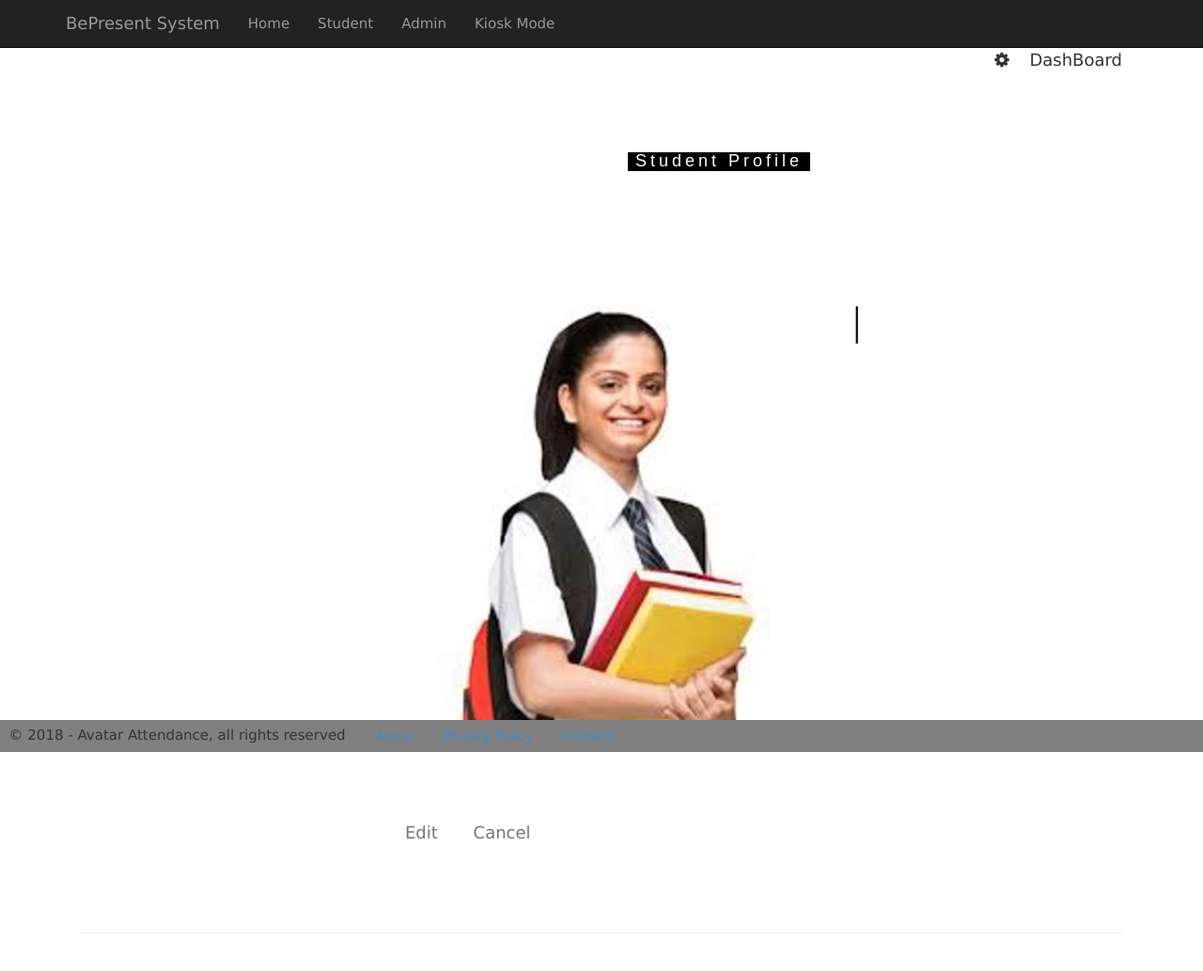
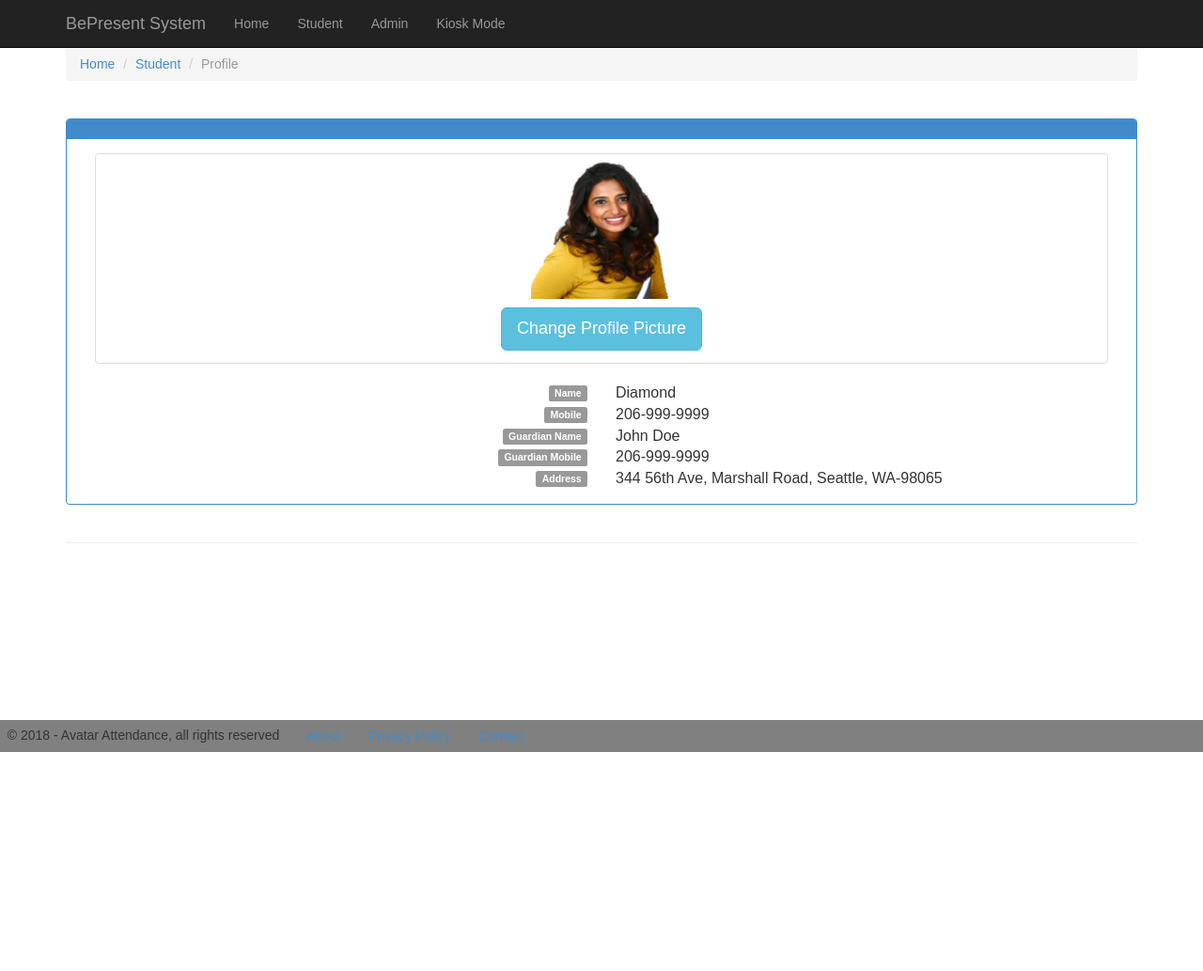
Before and after one commit to KattyZhao/NotPresent, an ASP.NET MVC app: page /Student/Profile in a window 1280 px wide. Shown: the whole page at 94% size. After the commit the page ends 800 px from the top, so only its background shows below. Run offline with ASP.NET Core 8 and stand-ins for ASP.NET MVC 5, Linux system fonts and the light colour scheme; the project's own start-up code is not run, and a stand-in starts its controllers and pages; some libraries are stand-ins or nearby versions.

Commit message:
Profile page updated

```diff
--- a/TeamNotPresent/5051/Views/Student/Profile.cshtml
+++ b/TeamNotPresent/5051/Views/Student/Profile.cshtml
@@ -1,54 +1,99 @@
 @{
     ViewBag.Title = "Profile";
 }
+<ol class="breadcrumb">
+    <li><a href="#">Home</a></li>
+    <li><a href="#">Student</a></li>
+    <li class="active">Profile</li>
+</ol>
+<body>
 
-<meta charset="UTF-8">
-<meta name="viewport" content="width=device-width, initial-scale=1">
-<link rel="stylesheet" href="https://www.w3schools.com/w3css/4/w3.css">
-<link rel="stylesheet" href="https://fonts.googleapis.com/css?family=Roboto">
-<link rel="stylesheet" href="https://fonts.googleapis.com/css?family=Montserrat">
-<link rel="stylesheet" href="https://cdnjs.cloudflare.com/ajax/libs/font-awesome/4.7.0/css/font-awesome.min.css">
+    <br>
+    <div class="panel panel-primary">
+        <div class="panel-heading">
+            <h3 class="panel-title"></h3>
+        </div>
+        <div class="panel-body">
+            <div class="container">
+                <div class="row">
+                    <div class="col-sm-12 text-center">
+                        <div class="thumbnail">
+                            <img src="~/Content/img/profilePic.png" alt="display pic" style="width:150px;height:150px" />
+                            <div class="caption">
+                                <button type="button" class="btn btn-info btn-lg" data-toggle="modal" data-target="#chgProPic">Change Profile Picture</button>
+                            </div>
+                            <!-- Modal -->
+                            <div class="modal fade" id="chgProPic" role="dialog">
+                                <div class="modal-dialog">
+
+                                    <!-- Modal content-->
+                                    <div class="modal-content">
+                                        <div class="modal-header">
+                                            <button type="button" class="close" data-dismiss="modal">&times;</button>
+                                            <label>Upload File</label>
+                                        </div>
+                                        <div class="modal-body">
+                                            <div class="form-group">
+                                                    <input type="file">
+                                                <p class="help-block">Only png and jpg allowed</p>
+                                            </div>
+                                        </div>
+                                        <div class="modal-footer">
+                                            <button type="button" class="btn btn-primary" data-dismiss="modal">Submit</button>
+                                            <button type="button" class="btn btn-secondary" data-dismiss="modal">Close</button>
+                                        </div>
+                                    </div>
+
+                                </div>
+                            </div>
+                        </div>
+                    </div>
+                </div>
+                <br>
+                <div class="row">
+                    <div class="col-md-6 text-right">
+                        <span class="label label-default">Name</span>
+                    </div>
+                    <div class="col-md-6 text-left">
+                        <font size="3">Diamond</font>
+                    </div>
+                    <div class="row">
+                        <div class="col-md-6 text-right">
+                            <span class="label label-default">Mobile</span>
+                        </div>
+                        <div class="col-md-6 text-left">
+                            <font size="3">206-999-9999</font>
+                        </div>
+                    </div>
+                    <div class="row">
+                        <div class="col-md-6 text-right">
+                            <span class="label label-default">Guardian Name</span>
+                        </div>
+                        <div class="col-md-6 text-left">
+                            <font size="3">John Doe</font>
+                        </div>
+                    </div>
+                    <div class="row">
+                        <div class="col-md-6 text-right">
+                            <span class="label label-default">Guardian Mobile</span>
+                        </div>
+                        <div class="col-md-6 text-left">
+                            <font size="3">206-999-9999</font>
+                        </div>
+                    </div>
+                    <div class="row">
+                        <div class="col-md-6 text-right">
+                            <span class="label label-default">Address</span>
+                        </div>
+                        <div class="col-md-6 text-left">
+                            <font size="3">344 56th Ave, Marshall Road, Seattle, WA-98065</font>
+                        </div>
+                    </div>
+                </div>
+            </div>
+    </div>
+</div>
 
 
-<meta charset="UTF-8">
-<meta name="viewport" content="width=device-width, initial-scale=1">
-<link rel="stylesheet" href="https://www.w3schools.com/w3css/4/w3.css">
-<link rel="stylesheet" href="https://fonts.googleapis.com/css?family=Roboto">
-<link rel="stylesheet" href="https://fonts.googleapis.com/css?family=Montserrat">
-<link rel="stylesheet" href="https://cdnjs.cloudflare.com/ajax/libs/font-awesome/4.7.0/css/font-awesome.min.css">
 
-<meta name="viewport" content="width=device-width, initial-scale=1">
-<style>
-    }
-
-    body, h1, h2, h3, h4, h5, h6, .w3-wide {
-        font-family: "Inconsolata", sans-serif;
-</style>
-
-
-<body class="w3-content" style="max-width:1200px">
-
-
-    <!-- !PAGE CONTENT! -->
-    <div class="w3-main" style="margin-left:250px">
-
-        <!-- Top header -->
-        <header class="w3-container w3-large">
-            <p class="w3-right">
-                <i class="fa fa-cog w3-margin-right"></i>
-                <a href="~/Student/Nav">DashBoard</a>
-            </p>
-        </header>
-
-        <div class="w3-container" id="about">
-            <div class="w3-content" style="max-width:700px">
-                <h5 class="w3-center w3-padding-64"><span class="w3-tag w3-wide">Student Profile</span></h5>
-                <img src="~/Content/img/Student.jpg" style="width:100%;max-width:500px" class="w3-margin-top">
-                <p class="w3-center" font-size : xxx-large>Diamond</p>
-
-                <div class="w3-padding-64 w3-large w3-text-grey">
-                    <a href="#" class="w3-bar-item w3-button">Edit</a>
-                    <a href="~/Student/Nav" class="w3-bar-item w3-button">Cancel</a>
-                </div>
-            </div>
-        </div>
+</body>
```
Also changed, not shown: TeamNotPresent/5051/5051.csproj, TeamNotPresent/5051/Content/bootstrap.css, TeamNotPresent/5051/Content/img/profilePic.png (added).
